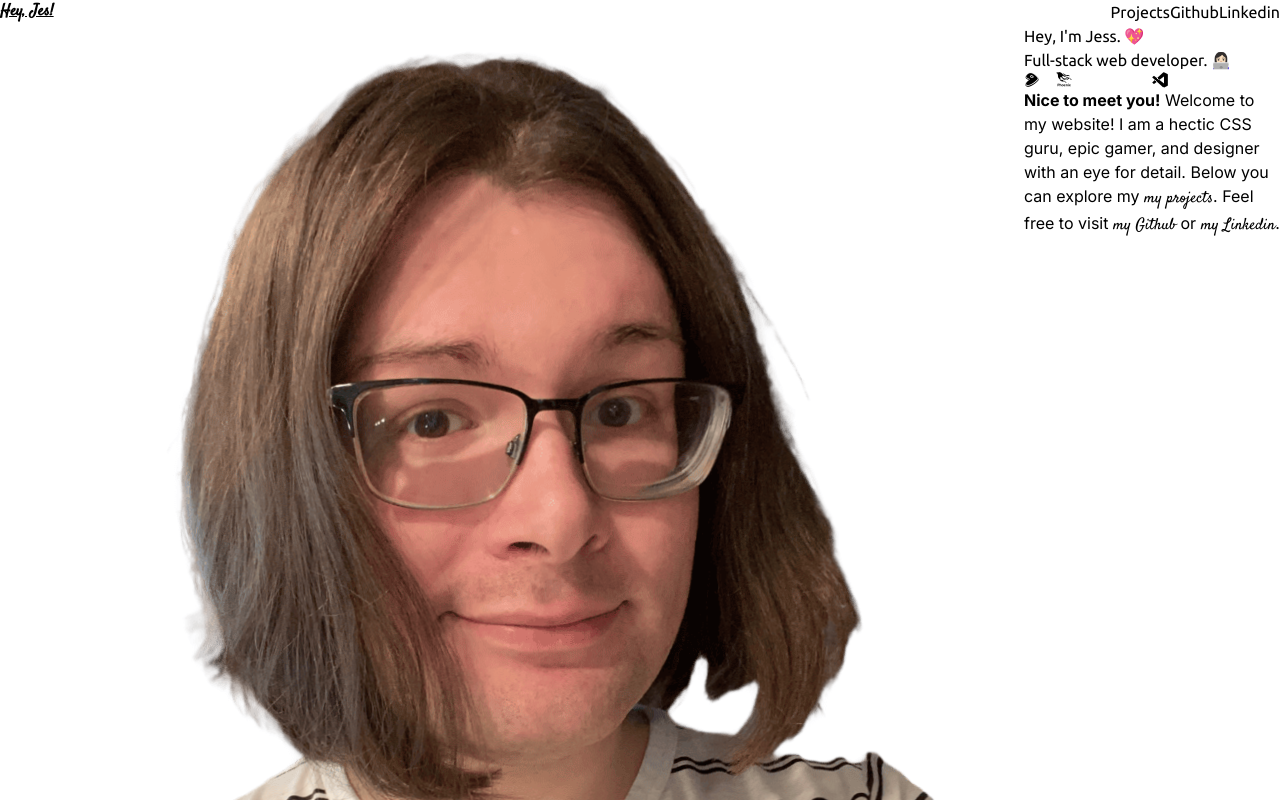
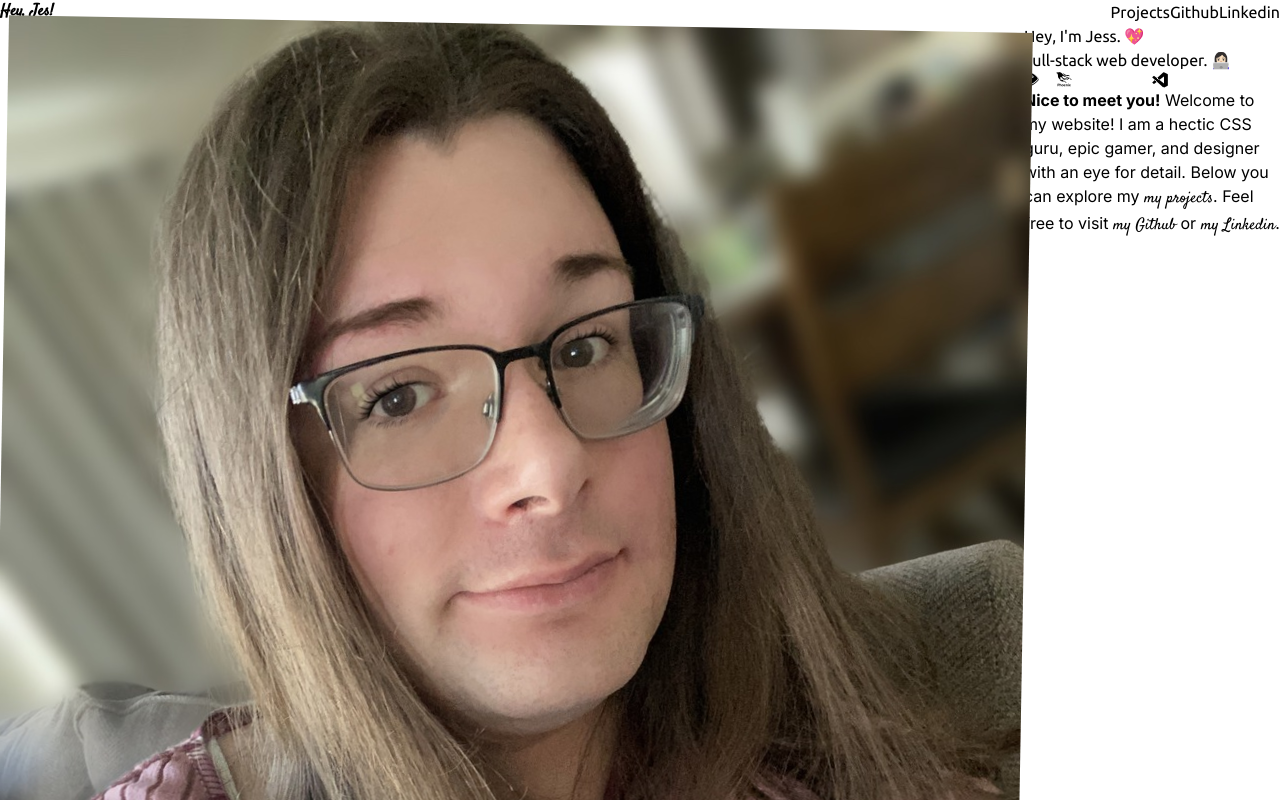
Before and after one commit to JoshuaSand0val/joshuasand0val.github.io, a React (Vite) app: page / in a window 1280 px wide. Shown: the top 800 px of the page. Built offline with nearby package versions, Linux system fonts and the light colour scheme.

Commit message:
Updated website design.

```diff
--- a/src/App.module.css
+++ b/src/App.module.css
@@ -1,6 +1,7 @@
 /* The website application component styles. */
 
 .container {
+	position: relative;
 	display: flex;
 	flex-flow: column nowrap;
 	justify-content: start;
@@ -16,11 +17,31 @@
 	transition-property: background-color, color;
 	transition-duration: var(--normal-time);
 	transition-timing-function: var(--ease-out);
-	background:
-		conic-gradient(from 90deg at 1px 1px, #0000 90deg, var(--primary-100-700) 0),
-		conic-gradient(from 90deg at 1px 1px, #0000 90deg, var(--primary-100-700) 0),
-		var(--primary-50-800);
-	background-size:  var(--medium-size) var(--medium-size);
+	overflow: clip;
+	&::before {
+		content: "";
+		position: absolute;
+		z-index: var(--z-bottom);
+		inset: 0;
+		background-image: linear-gradient(
+			var(--red) 0% 16%,
+			var(--orange) 16% 32%,
+			var(--yellow) 32% 48%,
+			var(--green) 48% 64%,
+			var(--blue) 64% 80%,
+			var(--indigo) 80% 100%,
+			var(--violet) 100%
+		);
+		background-size: 100vb 50vb;
+		background-position: top left;
+		transform: rotate(35deg) translateY(-25vb);
+		transform-origin: top left;
+		opacity: var(--2x-low-opacity);
+		filter: var(--3x-heavy-blur);
+		@media (prefers-color-scheme: dark) {
+			opacity: var(--3x-low-opacity);
+		}
+	}
 }
 
 .content {
--- a/src/components/Header.module.css
+++ b/src/components/Header.module.css
@@ -1,18 +1,9 @@
 /** The website main navigation header styles. */
 
 .container {
-	position: sticky;
-	top: 0;
-	z-index: var(--z-sticky);
 	display: flex;
 	flex-flow: row nowrap;
-	background-color: var(--primary-50-800);
-	border-bottom: 1px var(--border-style) var(--primary-200-700);
 	overflow: auto;
-	@media not (prefers-reduced-transparency) {
-		background-color: oklch(from var(--primary-50-800) l c h / var(--3x-high-opacity));
-		backdrop-filter: var(--heavy-blur) var(--low-saturation);
-	}
 }
 
 .wrapper {
--- a/src/components/Projects.module.css
+++ b/src/components/Projects.module.css
@@ -28,6 +28,7 @@
 	border-radius: var(--2x-small-size);
 	border: 1px var(--border-style) var(--primary-200-700);
 	background-color: var(--primary-50-800);
+	background-color: oklch(from var(--primary-50-800) l c h / var(--high-opacity));
 	overflow: hidden;
 	&:has(.portal) {
 		aspect-ratio: 3 / 2;
@@ -36,9 +37,6 @@
 	}
 	& > :where(:not(.portal)) {
 		padding: var(--small-size);
-	}
-	@media not (prefers-reduced-transparency) {
-		background-color: oklch(from var(--primary-50-800) l c h / var(--x-high-opacity));
 	}
 }
 
--- a/src/index.css
+++ b/src/index.css
@@ -3,7 +3,7 @@
 @import url('https://fonts.googleapis.com/css2?family=Inter:ital,opsz,wght@0,14..32,100..900;1,14..32,100..900&family=Satisfy&family=Ubuntu+Mono:ital,wght@0,400;0,700;1,400;1,700&family=Ubuntu:ital,wght@0,300;0,400;0,500;0,700;1,300;1,400;1,500;1,700&display=swap');
 
 .semantic {
-	--primary-color: var(--gray);
+	--primary-color: #f5e0e2;
 	--body-font: "Inter", sans-serif;
 	--mono-font: "Ubuntu Mono", monospace;
 	--display-font: "Ubuntu", sans-serif;
@@ -12,7 +12,7 @@
 	scroll-behavior: smooth;
 	background-color: var(--primary-50-800);
 	@supports (color: light-dark(white, black)) {
-		--primary-color: light-dark(var(--gray), #1c4154);
+		--primary-color: light-dark(#f5e0e2, #1c4154);
 		color-scheme: light dark;
 	}
 }
--- a/src/pages/Homepage.module.css
+++ b/src/pages/Homepage.module.css
@@ -7,10 +7,11 @@
 
 .profile {
 	display: block;
-	width: min(33cqi, var(--small-container));
+	width: min(35cqi, var(--small-container));
 	background-color: var(--primary-50-800);
-	border-radius: var(--x-small-size);
-	border: 1px var(--border-style) var(--primary-200-700);
+	background-color: oklch(from var(--primary-50-800) l c h / var(--2x-low-opacity));
+	border-radius: var(--2x-small-size);
+	border: 1px var(--border-style) var(--primary-300-600);
 	padding: var(--2x-small-size);
 	margin-block-start: var(--3x-small-size);
 	margin-block-end: clamp(var(--x-small-size), var(--responsive-size), var(--large-size));
@@ -19,9 +20,6 @@
 	overflow: hidden;
 	float: left;
 	transform: rotate(1deg);
-	@media not (prefers-reduced-transparency) {
-		background-color: oklch(from var(--primary-50-800) l c h / var(--x-high-opacity));
-	}
 }
 
 .title, .subtitle {
--- a/src/pages/Homepage.tsx
+++ b/src/pages/Homepage.tsx
@@ -30,7 +30,7 @@ export default function Homepage() {
 		<>
 			<article className={styles.container}>
 				<header className={styles.intro}>
-					<img className={styles.profile} loading="lazy" src="/profile.png" alt="Profile picture of myself." />
+					<img className={styles.profile} loading="lazy" src="/profile.jpg" alt="Profile picture of myself." />
 					<h1 className={styles.title}>Hey, I'm Jess.&nbsp;💖</h1>
 					<h2 className={styles.subtitle}>Full-stack web developer.&nbsp;👩🏻‍💻</h2>
 				</header>
```
Also changed, not shown: public/profile.jpg (added), public/profile.png (deleted).
